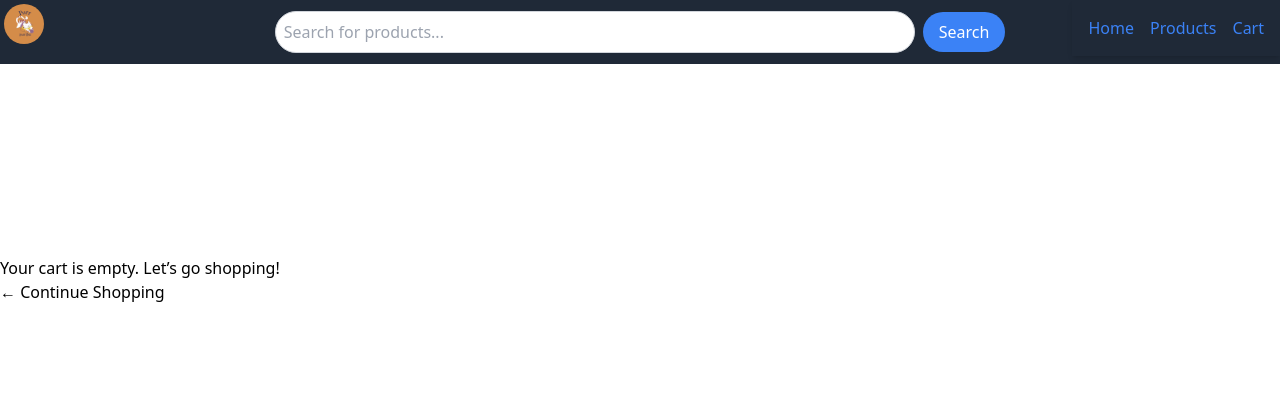
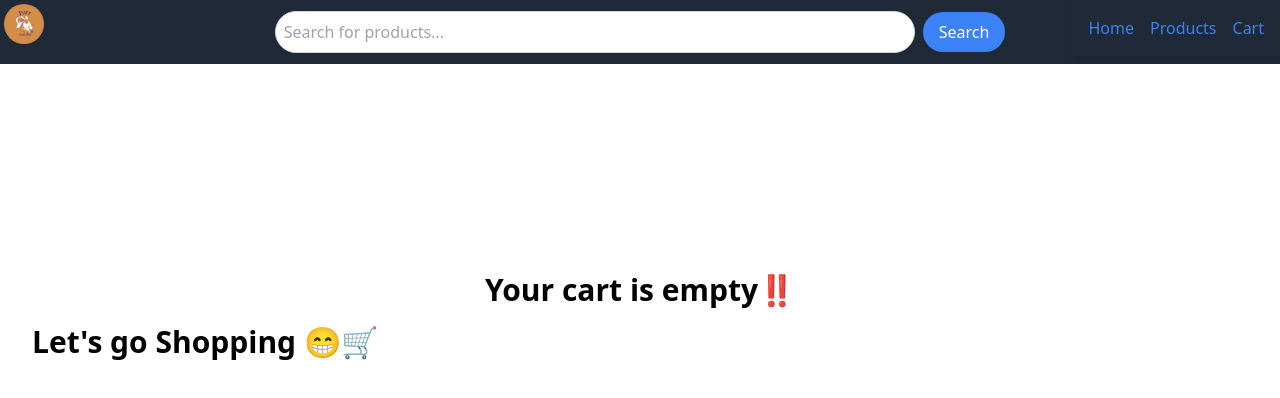
Before and after one commit to solemn-eyes/FE_Capstone_Project, a React (Vite) app in the folder e-commerce-project/: page /cart in a window 1280 px wide. Shown: the top 398 px of the page. Built offline with nearby package versions, Linux system fonts and the light colour scheme.

Commit message:
Made the cart more functional and interactive

```diff
--- a/e-commerce-project/src/components/Cart.jsx
+++ b/e-commerce-project/src/components/Cart.jsx
@@ -26,11 +26,14 @@ const Cart = () => {
 
   if (cartItems.length === 0) {
     return (
-      <Container style={{marginTop:"15%"}} className="align-items-center justify-content-center d-flex flex-column">
-        <Alert variant="warning">Your cart is empty. Let’s go shopping!</Alert>
-        <Link to="/products" className="text-decoration-none mb-3 d-block">
-          ← Continue Shopping
-        </Link>
+      <Container style={{marginTop:"15%"}} className="align-items-center justify-content-center d-flex flex-column relative">
+        <div className="justify-items-center text font-bold text-3xl p-4">
+          <Alert variant="warning">Your cart is empty‼️</Alert>
+          <Link to="/productlist" className="absolute p-4 flex gap-2">
+            Let's go Shopping 😁🛒
+          </Link>
+        </div>
+
       </Container>
     );
   }
@@ -42,30 +45,35 @@ const Cart = () => {
 
 
   return (
-    <Container className="mt-4">
-      <h3>Your Cart</h3>
-      <Button variant="danger" className="mb-3" onClick={handleClearCart}>
-        Clear Cart
-      </Button>
-      <Link to="/products" className="text-decoration-none mb-3 d-block">
-       ← Continue Shopping
-      </Link>
-      <Row>
+    <Container className="relative mt-4">
+      <h3 className="pt-4 align-middle text-center text-3xl font-bold">Your Shopping Cart 🛒</h3>
+      <div className="absolute bottom-4 right-4 flex gap-2">
+          <Button variant="danger" className="mb-3 bg-red-600 border rounded-full p-4 text-white font-semibold" onClick={handleClearCart}>
+            Clear Cart
+          </Button>
+          <Link to="/productlist" className="p-4">
+            Let's continue shopping 🛒
+          </Link>
+      </div>
+
+      <Row className="relative">
         {cartItems.map((item) => (
           <Col md={4} key={item.id}>
-            <Card className="mb-4">
+            <Card className="mb-4 p-4">
               <Card.Img variant="top" src={item.image} style={{ maxHeight: '15rem', objectFit: 'contain' }} />
               <Card.Body>
                 <Card.Title>{item.title}</Card.Title>
                 <Card.Text><strong>Quantity:</strong> {item.quantity}</Card.Text>
                 <Card.Text><strong>Total:</strong> ${(item.price * item.quantity).toFixed(2)}</Card.Text>
-
-                  <Button variant="outline-danger" onClick={() => handleRemove(item.id)}>
+                <div className="gap-2 p-4">
+                  <Button variant="outline-danger" onClick={() => handleRemove(item.id)} className="bg-red-600 p-4 border rounded-full">
                     Remove
                   </Button>
-                  <Button variant="outline-primary" className="ms-2" onClick={() => handleIncrement(item.id)}>
+                  <Button variant="outline-primary" className="bg-blue-600 p-4 border rounded-full" onClick={() => handleIncrement(item.id)}>
                     Add
                   </Button>
+                </div>
+
 
               </Card.Body>
             </Card>
@@ -73,8 +81,8 @@ const Cart = () => {
         ))}
       </Row>
         <Col>
-          <h5>Total: ${totalPrice}</h5>
-            <Button variant="success" className="mb-3" onClick={() => alert('Checkout process coming soon!')}>
+          <h5 className="text-2xl font-bold p-6">Total: ${totalPrice}</h5>
+            <Button variant="success" className=" border p-4 rounded-full bg-blue-600 mb-3" onClick={() => alert('Checkout process coming soon!')}>
               Proceed to Checkout
             </Button>
         </Col>
--- /dev/null
+++ b/e-commerce-project/src/components/Login.jsx
@@ -0,0 +1,7 @@
+import { useState } from "react"
+
+const Login = () => {
+    const [signUp, setSignUp] = useState(() => {
+
+    })
+}
--- a/e-commerce-project/src/components/ProductDetails.jsx
+++ b/e-commerce-project/src/components/ProductDetails.jsx
@@ -1,13 +1,18 @@
 {/* This section will have the product details*/}
+
 import { useState, useEffect } from "react";
 import { useParams } from "react-router-dom";
 import axios from "axios";
+import { useDispatch } from "react-redux";
+import { addItem } from "../services/cartSlice";
 
 const ProductDetails = () => {
     const { id } = useParams();
     const [product, setProduct] = useState(null);
     const [loading, setLoading] = useState(true);
     const [error, setError] = useState(null);
+
+    const dispatch = useDispatch();
 
     useEffect(() =>{
         const fetchProduct = async () => {
@@ -34,7 +39,13 @@ const ProductDetails = () => {
             </div>
             <div className="flex items-center justify-between p-4">
                 <p className="font-bold text-3xl">Price: ${product?.price}</p>
-                <button className="bg-blue-600 rounded-full text-white px-6 py-3 border border-spacing-1">Add to cart</button>
+                <button
+                    className="bg-blue-600 rounded-full text-white px-6 py-3 border border-spacing-1"
+                    onClick={() => dispatch(addItem(product))}
+                    disabled={!product}
+                >
+                    Add to cart
+                </button>
             </div>
         </div>
     );
```
